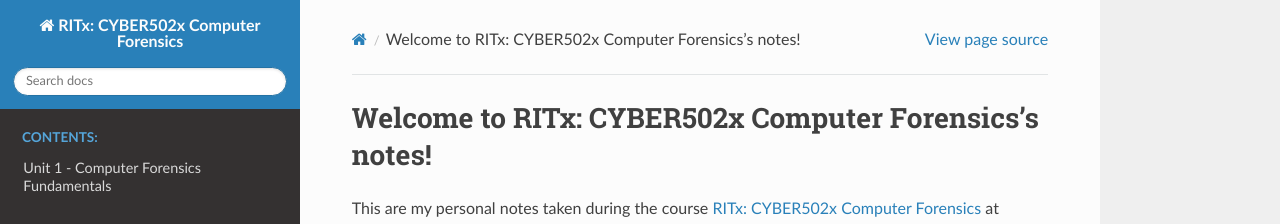
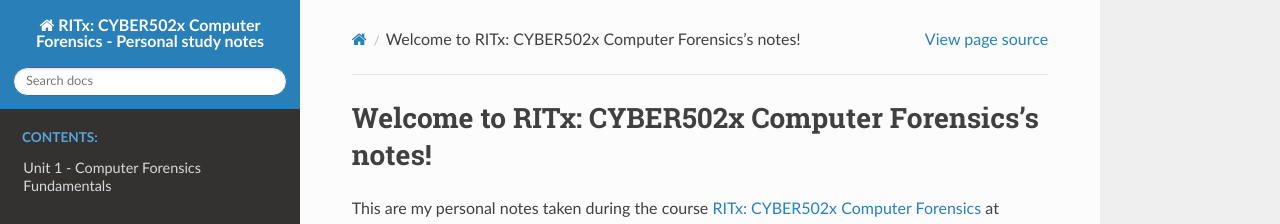
Before and after one commit to ricco386/CYBER502x-Computer-Forensics, a Sphinx documentation site: the page built from source/index.rst, in a window 1280 px wide. Shown: the top 224 px of the page. Built offline with Sphinx 7.4.7 and the Read the Docs theme 2.0.0, drawn with Linux system fonts in a browser that asks for light colours.

Commit message:
Updated notes title

```diff
--- a/source/conf.py
+++ b/source/conf.py
@@ -17,7 +17,7 @@
 
 # -- Project information -----------------------------------------------------
 
-project = 'RITx: CYBER502x Computer Forensics'
+project = 'RITx: CYBER502x Computer Forensics - Personal study notes'
 copyright = '2019, Richard von Kellner'
 author = 'Richard von Kellner'
 
```
